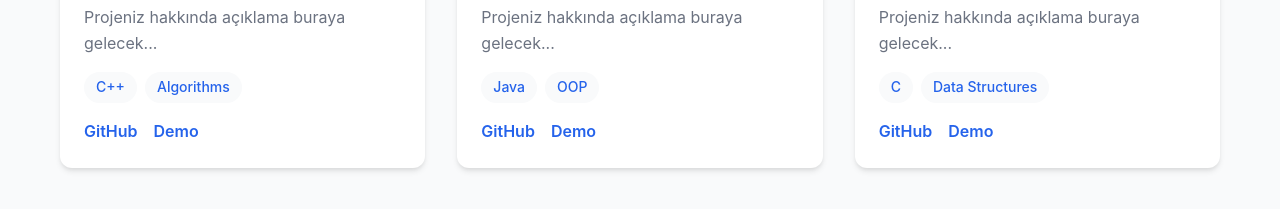
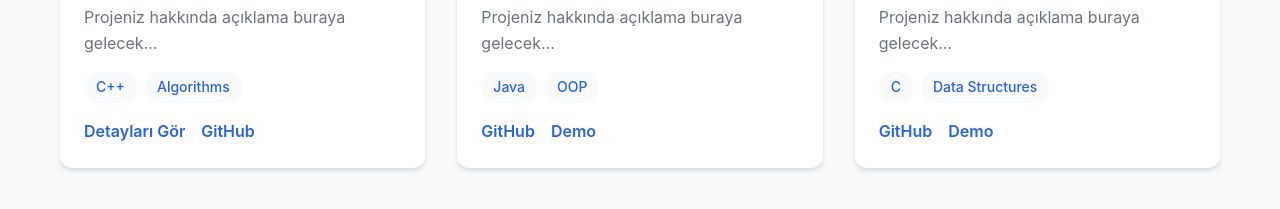
Before and after one commit to ABK7474/myWebsite, a plain HTML site: page index.html in a window 1280 px wide. Shown: the part 2712-2921 px from the top of the page. Drawn offline with Linux system fonts and the light colour scheme.

Commit message:
Update project links in index.html

```diff
--- a/index.html
+++ b/index.html
@@ -148,8 +148,8 @@
                             <span class="tag">Algorithms</span>
                         </div>
                         <div class="project-links">
-                            <a href="#" class="project-link">GitHub</a>
-                            <a href="#" class="project-link">Demo</a>
+                            <a href="proje1/index.html" class="project-link">Detayları Gör</a>
+                            <a href="https://github.com/abk7474" target="_blank" class="project-link">GitHub</a>
                         </div>
                     </div>
                 </div>
```
